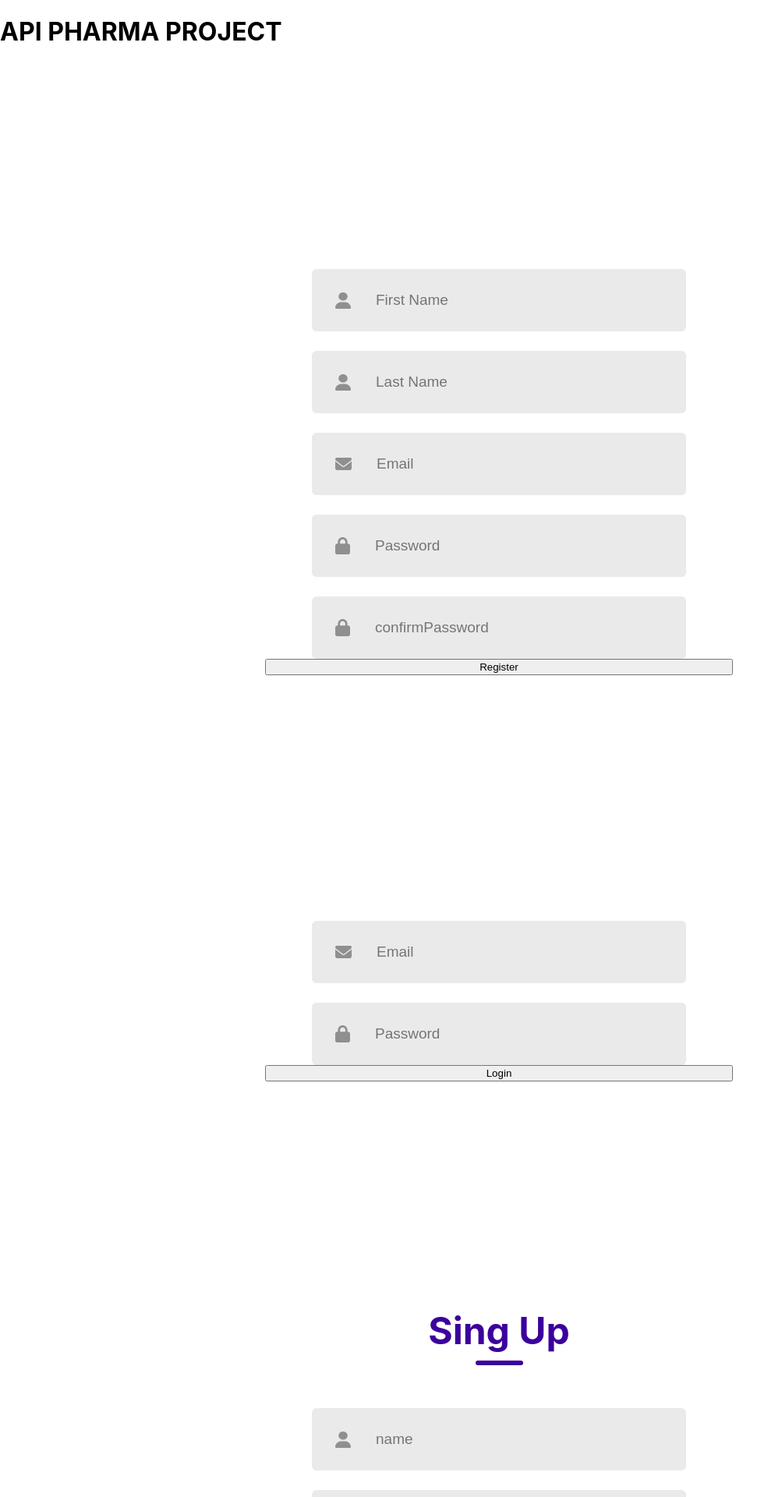
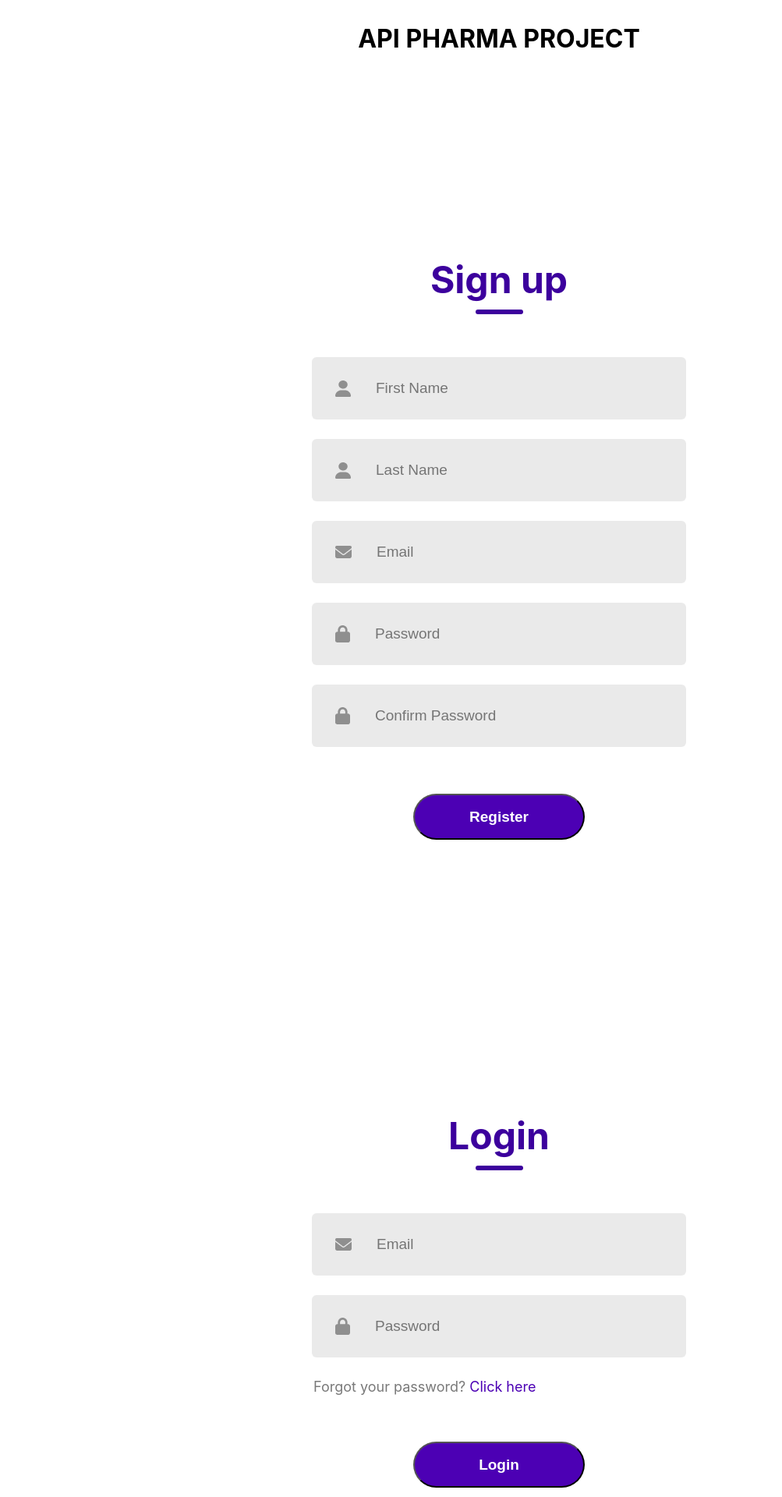
Before and after one commit to anderson92zolis/API-PHARMA-INDUSTRY-PROJECT-FRONTEND, a React (Create React App) app in the folder register_autho_app/: page / in a window 1280 px wide. Shown: the top 1920 px of the page at 78% size, without its empty margins (0-1003 px from the left). Built offline with nearby package versions, Linux system fonts and the light colour scheme.

Commit message:
adding a css to sing up and login

```diff
--- a/register_autho_app/src/App.js
+++ b/register_autho_app/src/App.js
@@ -1,15 +1,13 @@
 import SingUp from './Components/LoginSingUp/SingUp'
 import Login from './Components/LoginSingUp/Login'
-import LoginSingUpp from './Components/LoginSingUp/LoginSingUp.jsx';
+
 
 function App() {
   return (
     <div >
-    <h1>API PHARMA PROJECT</h1>
-      <SingUp/>
-      <Login/>
-      <LoginSingUpp/>
-
+    <h1 className='header' >API PHARMA PROJECT</h1>
+    <div><SingUp/></div>
+    <div><Login/></div>
     </div>
   );
 }
--- a/register_autho_app/src/Components/LoginSingUp/Login.jsx
+++ b/register_autho_app/src/Components/LoginSingUp/Login.jsx
@@ -1,6 +1,5 @@
 import React, { useState } from "react";
 import "./StyleSL.css";
-
 import password_icon from "../Assets/password.png";
 import email_icon from "../Assets/email.png";
 
@@ -45,9 +44,13 @@ const Login = () => {
 
   return (
     <div className="container">
+      <div className="header">
+        <div className="text">Login</div>
+        <div className="underline"></div>
+      </div>
       <div className="inputs">
         <div className="input">
-          <img src={email_icon} alt="" />
+          <img src={email_icon} alt="Email Icon" />
           <input
             type="email"
             placeholder="Email"
@@ -57,7 +60,7 @@ const Login = () => {
           />
         </div>
         <div className="input">
-          <img src={password_icon} alt="" />
+          <img src={password_icon} alt="Password Icon" />
           <input
             type="password"
             placeholder="Password"
@@ -67,7 +70,12 @@ const Login = () => {
           />
         </div>
       </div>
-      <button onClick={handleSubmit}>Login</button>
+      <div className="forgot-password">
+        Forgot your password? <span>Click here</span>
+      </div>
+      <div className="submit-container">
+        <button className="submit" onClick={handleSubmit}>Login</button>
+      </div>
     </div>
   );
 };
--- a/register_autho_app/src/Components/LoginSingUp/SingUp.jsx
+++ b/register_autho_app/src/Components/LoginSingUp/SingUp.jsx
@@ -3,10 +3,9 @@ import "./StyleSL.css";
 import user_icon from "../Assets/person.png";
 import password_icon from "../Assets/password.png";
 import email_icon from "../Assets/email.png";
-
 import axios from "axios";
 
-const SingUp = () => {
+const SignUp = () => {
   const [formData, setFormData] = useState({
     firstName: "",
     lastName: "",
@@ -20,10 +19,8 @@ const SingUp = () => {
     setFormData({ ...formData, [e.target.name]: e.target.value });
   };
 
-  // online https://www.geeksforgeeks.org/spring-security-login-page-with-react/
   const handleSubmit = async () => {
     try {
-      // Check for empty fields
       if (
         !formData.firstName ||
         !formData.lastName ||
@@ -36,32 +33,35 @@ const SingUp = () => {
       }
 
       if (formData.password !== formData.confirmPassword) {
-        alert("asswords do not match");
+        alert("Passwords do not match");
+        return;
       }
 
       const response = await axios.post(
         "http://localhost:8080/api/v1/auth/register",
         formData
       );
-      // Handle successful signup
+
       console.log(response.data);
       alert("User registered successfully");
     } catch (error) {
-      // Handle signup error
       console.error(
         "Signup failed:",
         error.response ? error.response.data : error.message
       );
-
       alert("An error occurred");
     }
   };
 
   return (
     <div className="container">
+      <div className="header">
+        <div className="text">Sign up</div>
+        <div className="underline"></div>
+      </div>
       <div className="inputs">
         <div className="input">
-          <img src={user_icon} alt="" />
+          <img src={user_icon} alt="User Icon" />
           <input
             type="text"
             placeholder="First Name"
@@ -71,7 +71,7 @@ const SingUp = () => {
           />
         </div>
         <div className="input">
-          <img src={user_icon} alt="" />
+          <img src={user_icon} alt="User Icon" />
           <input
             type="text"
             placeholder="Last Name"
@@ -80,9 +80,8 @@ const SingUp = () => {
             onChange={handleChange}
           />
         </div>
-
         <div className="input">
-          <img src={email_icon} alt="" />
+          <img src={email_icon} alt="Email Icon" />
           <input
             type="email"
             placeholder="Email"
@@ -92,7 +91,7 @@ const SingUp = () => {
           />
         </div>
         <div className="input">
-          <img src={password_icon} alt="" />
+          <img src={password_icon} alt="Password Icon" />
           <input
             type="password"
             placeholder="Password"
@@ -102,19 +101,21 @@ const SingUp = () => {
           />
         </div>
         <div className="input">
-          <img src={password_icon} alt="" />
+          <img src={password_icon} alt="Password Icon" />
           <input
             type="password"
-            placeholder="confirmPassword"
+            placeholder="Confirm Password"
             name="confirmPassword"
             value={formData.confirmPassword}
             onChange={handleChange}
           />
         </div>
       </div>
-      <button  onClick={handleSubmit}>Register</button>
+      <div className="submit-container">
+        <button className="submit" onClick={handleSubmit}>Register</button>
+      </div>
     </div>
   );
 };
 
-export default SingUp;
+export default SignUp;
```
